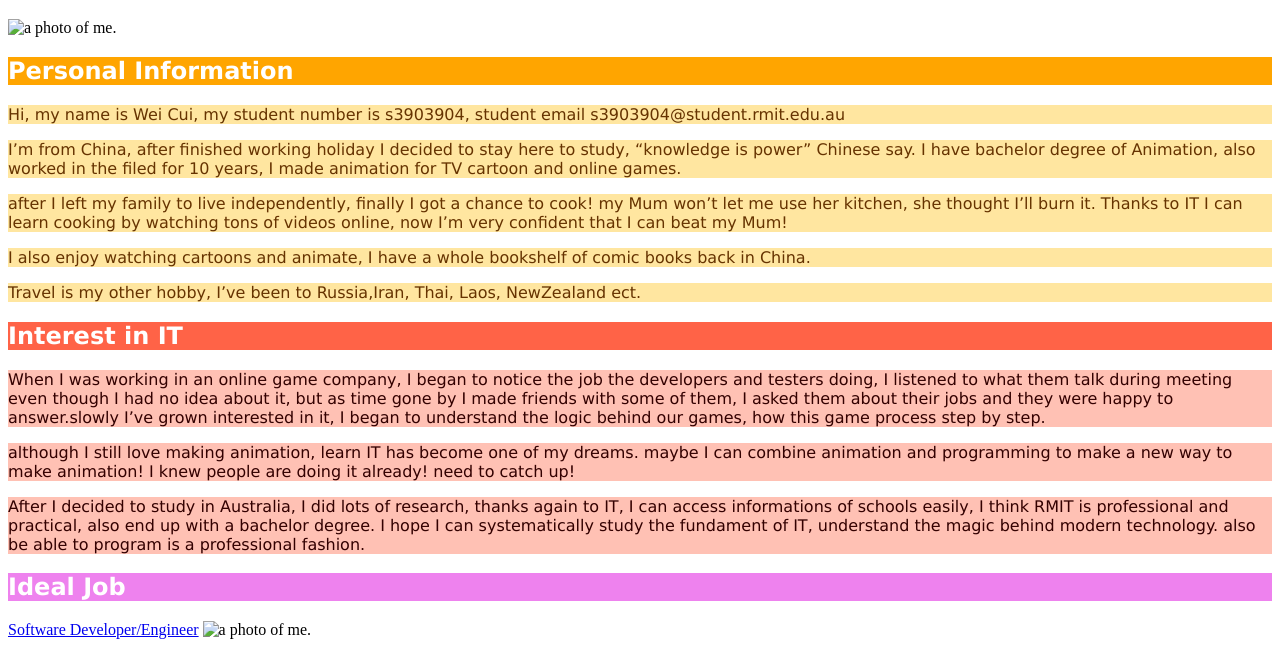
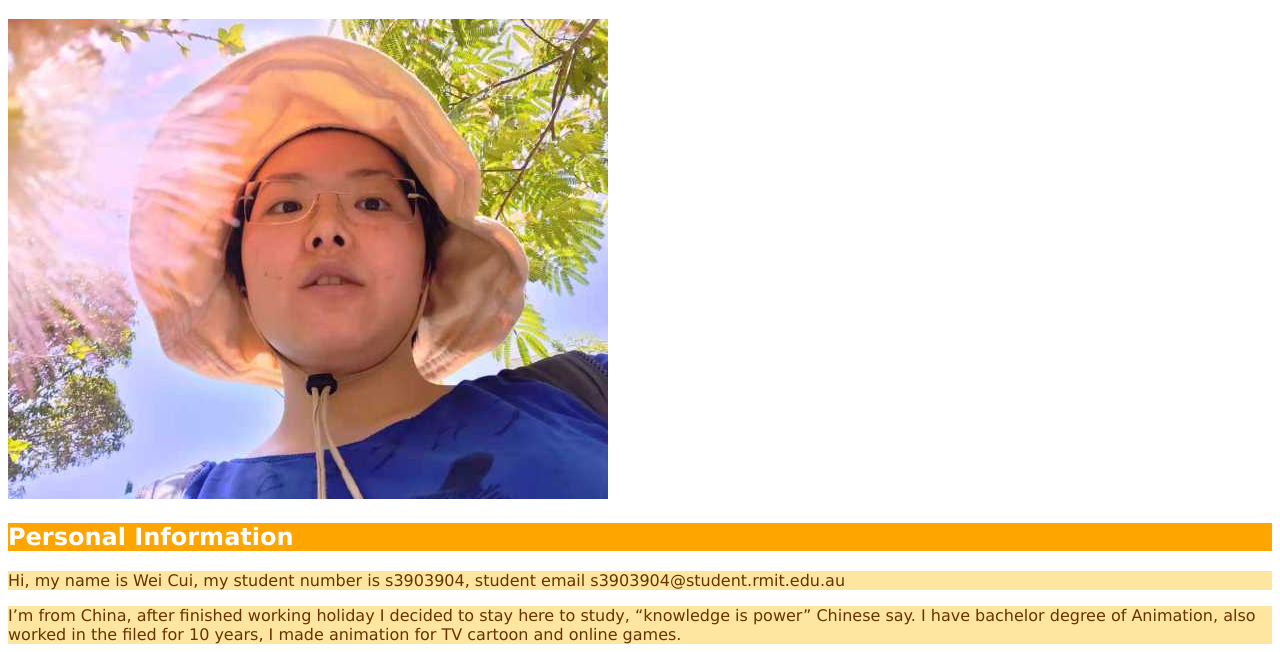
Before and after one commit to buhuizuo/mypage, a plain HTML site: page index.html in a window 1280 px wide. Shown: the part 62-714 px from the top of the page. Drawn offline with Linux system fonts and the light colour scheme.

Commit message:
Update index.html
fix some bug

```diff
--- a/index.html
+++ b/index.html
@@ -7,7 +7,7 @@
 
 <h1 style = "background-color:Lightblue;color:white;text-align:center;font-family:verdana;">My Profile</h1>
 
-<img scr = "mypic.jpg" alt = "a photo of me." width = "600" height = "480">
+<img src = "mypic.jpg" alt = "a photo of me." width = "600" height = "480">
 
 <h2 style="background-color:Orange;color:white;font-family:verdana;">Personal Information</h2>
 
@@ -26,7 +26,7 @@ I hope I can systematically study the fundament of IT, understand the magic behi
 
 <h2 style="background-color:violet;color:white;font-family:verdana;">Ideal Job</h2>
 <a href = "https://www.seek.com.au/job/51823051?type=standard#searchRequestToken=c9b58266-5a44-4717-81e8-42261a9701f5">Software Developer/Engineer</a>
-<img scr = "seekPageScreenshot.png" alt = "a photo of me." width = "606" height = "743">
+<img src = "seekPageScreenshot.png" alt = "seekpage" width = "606" height = "743">
 <p style="background-color:RGB(255,204,255);color:rgb(51,0,51);font-family:verdana;">this position is about to develop and maintain existing systems, test and debug of mobile app and web. it looks like the job I want to do.
 It requires 8 years experience in telecom domain, experience with GUI Automation and CI&CD platform. and test management tools like HP ALM JIIRA, also PHP+SQL+HTML+CSS+JavaScript which I believe I’ll learn soon.I currently have none of those skills.</p>
 <p style="background-color:RGB(255,204,255);color:rgb(51,0,51);font-family:verdana;">Begin with java, learn the basic first, then data structure, ect. then I’ll learn HTML, CSS, then JS ,VUE, React, Node, and JavaScript, I was told to learn by this order, to match the skill the job required.</p>
```
